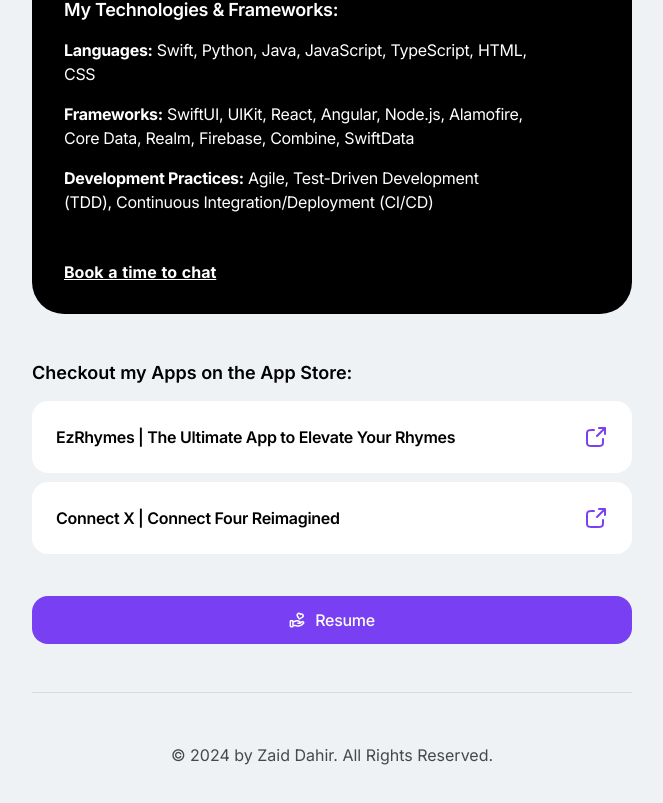
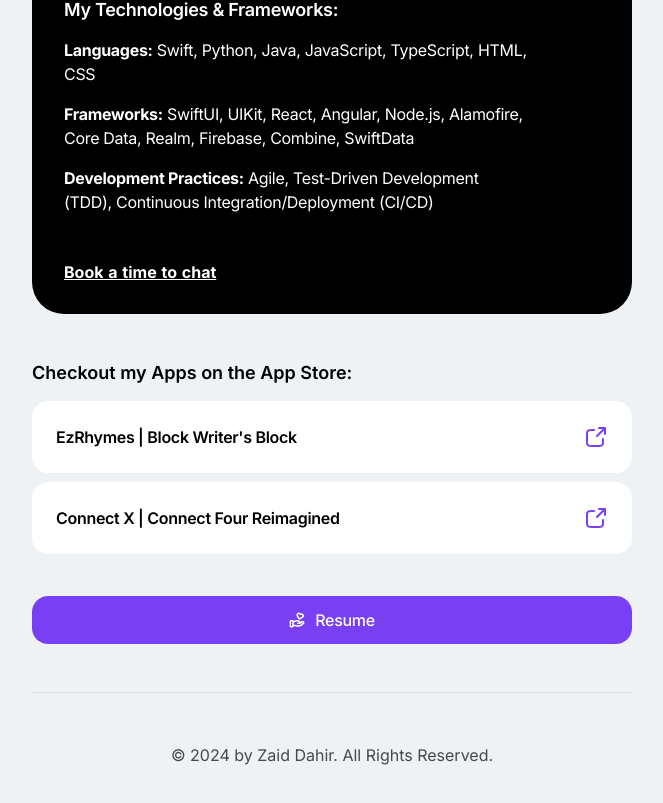
Before and after one commit to ZDahir/my-site, a React (Create React App) app: page / in a window 1280 px wide. Shown: the part 840-1643 px from the top of the page, without its empty margins (308-971 px from the left). Built offline with nearby package versions, Linux system fonts and the light colour scheme.

Commit message:
Deployed V1.1

```diff
--- a/src/components/ContactModal.js
+++ b/src/components/ContactModal.js
@@ -56,7 +56,7 @@ const ContactModal = ({ isOpen, onClose, onSubmit }) => {
             />
           </InputGroup>
           <ButtonGroup>
-            <PrimaryButton type="submit">Send</PrimaryButton>
+            <PrimaryButton type="submit">Exchange</PrimaryButton>
             <SecondaryButton type="button" onClick={onClose}>No Thanks</SecondaryButton>
           </ButtonGroup>
         </form>
--- a/src/pages/Home/Home.js
+++ b/src/pages/Home/Home.js
@@ -20,7 +20,7 @@ const Home = () => {
         <MessageCard />
         <div className="ContentWrapper">
           <h4>Checkout my Apps on the App Store:</h4>
-          <Lead leadText="EzRhymes | The Ultimate App to Elevate Your Rhymes" link="https://apps.apple.com/il/app/ezrhymes/id1639486303" />
+          <Lead leadText="EzRhymes | Block Writer's Block" link="https://apps.apple.com/il/app/ezrhymes/id1639486303" />
           <Lead leadText="Connect X | Connect Four Reimagined" link="https://apps.apple.com/il/app/connect-x/id6670289202?platform=iphone" />
         </div>
         <ButtonSection className="handIcon" BtnIcon={<ResumeIcon />} BtnText="Resume" onClick={() => navigate('/resume')} />
```
